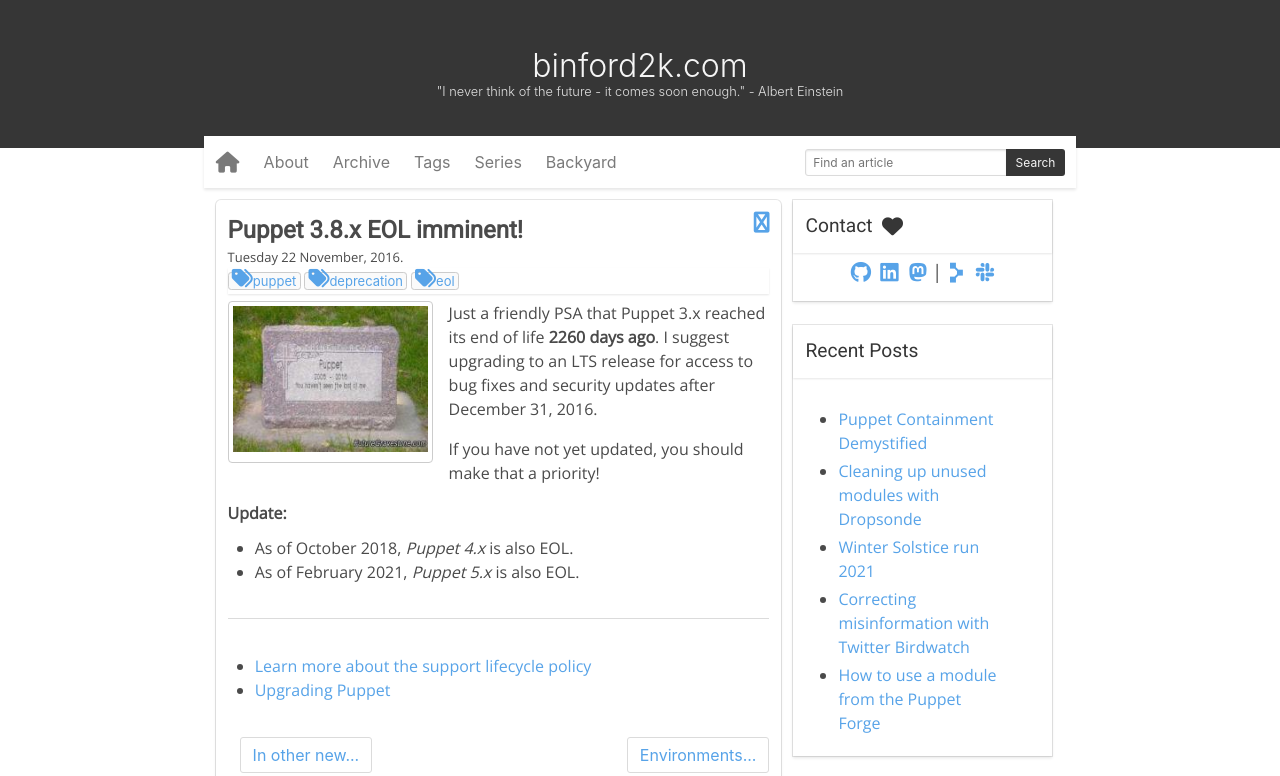
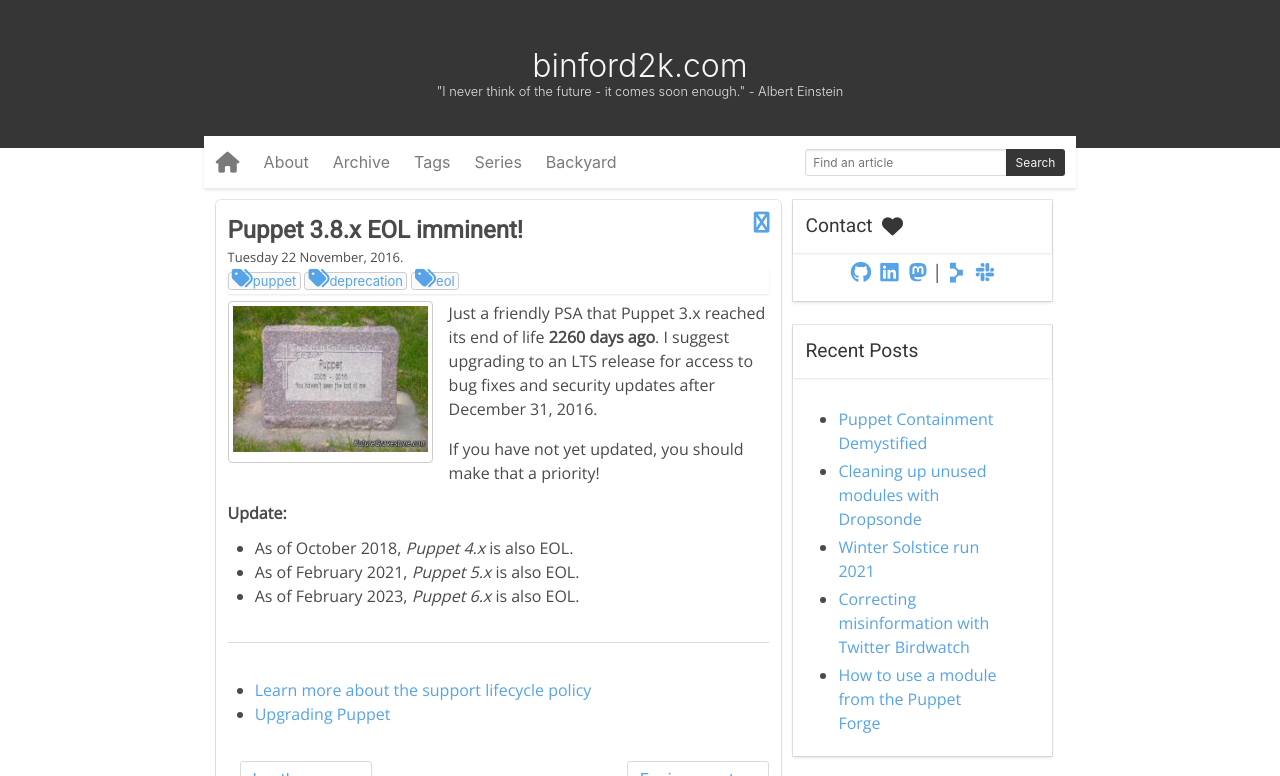
Before and after one commit to binford2k/binford2k.com, a Jekyll site: the page built from _posts/2016-11-22-puppet-3.x-eol.md, in a window 1280 px wide, cut to the strip 0-776 px from the top of the page. Built offline with Jekyll 4.4.1, drawn with Linux system fonts in a browser that asks for light colours.

Commit message:
Update 2016-11-22-puppet-3.x-eol.md

```diff
--- a/_posts/2016-11-22-puppet-3.x-eol.md
+++ b/_posts/2016-11-22-puppet-3.x-eol.md
@@ -16,6 +16,7 @@
 
 * As of October 2018, *Puppet 4.x* is also EOL.
 * As of February 2021, *Puppet 5.x* is also EOL.
+* As of February 2023, *Puppet 6.x* is also EOL.
 
 ----
 * [Learn more about the support lifecycle policy](https://puppet.com/docs/puppet/latest/platform_lifecycle.html)
```
